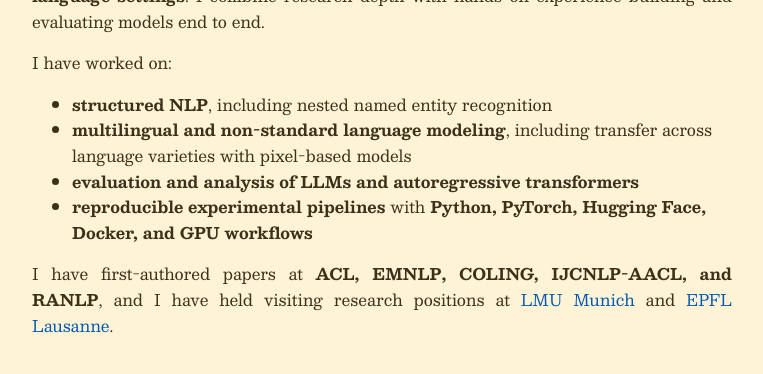
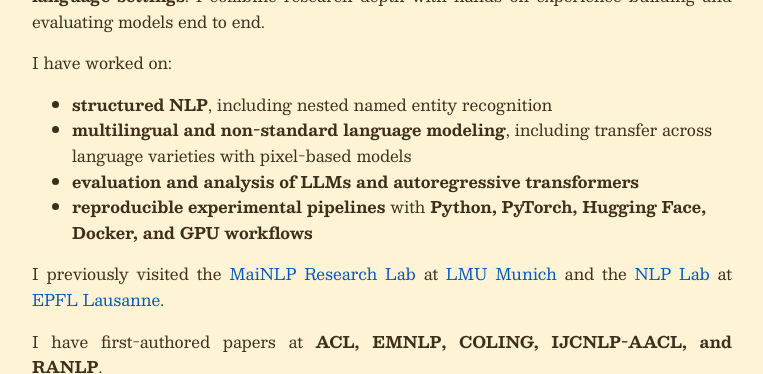
Before and after one commit to amunozo/amunozo.github.io, a Jekyll site: the page built from index.md, in a window 1280 px wide and 900 px high, scrolled down 355 px, cut to the strip 0-374 px from the top of the window. Shown: the whole strip, without its empty margins (258-1021 px from the left). Built offline with Jekyll 4.4.1, drawn with Linux system fonts in a browser that asks for light colours.

Commit message:
Mention research stays on homepage

```diff
--- a/index.md
+++ b/index.md
@@ -20,4 +20,6 @@ I have worked on:
 - **evaluation and analysis of LLMs and autoregressive transformers**
 - **reproducible experimental pipelines** with **Python, PyTorch, Hugging Face, Docker, and GPU workflows**
 
-I have first-authored papers at **ACL, EMNLP, COLING, IJCNLP-AACL, and RANLP**, and I have held visiting research positions at [LMU Munich](https://www.lmu.de/en/) and [EPFL Lausanne](https://www.epfl.ch/schools/ic/).
+I previously visited the [MaiNLP Research Lab](https://mainlp.github.io/) at [LMU Munich](https://www.lmu.de/en/) and the [NLP Lab](https://nlp.epfl.ch/) at [EPFL Lausanne](https://www.epfl.ch/schools/ic/).
+
+I have first-authored papers at **ACL, EMNLP, COLING, IJCNLP-AACL, and RANLP**.
```
